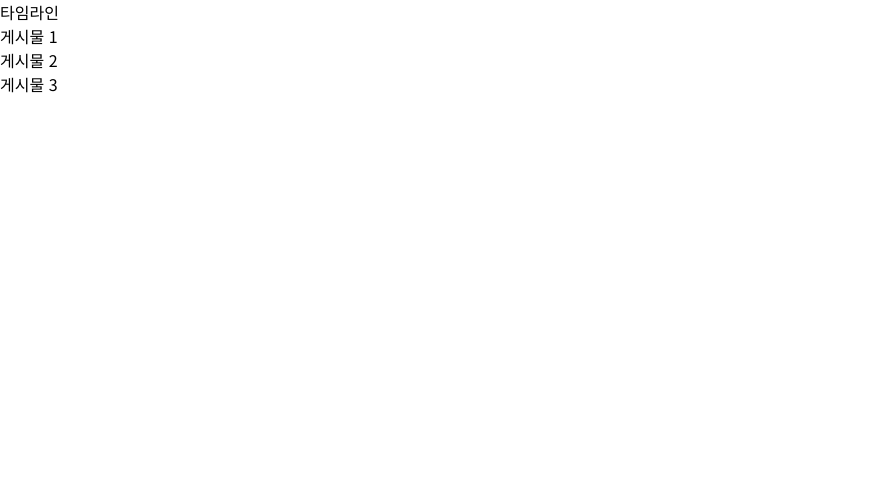
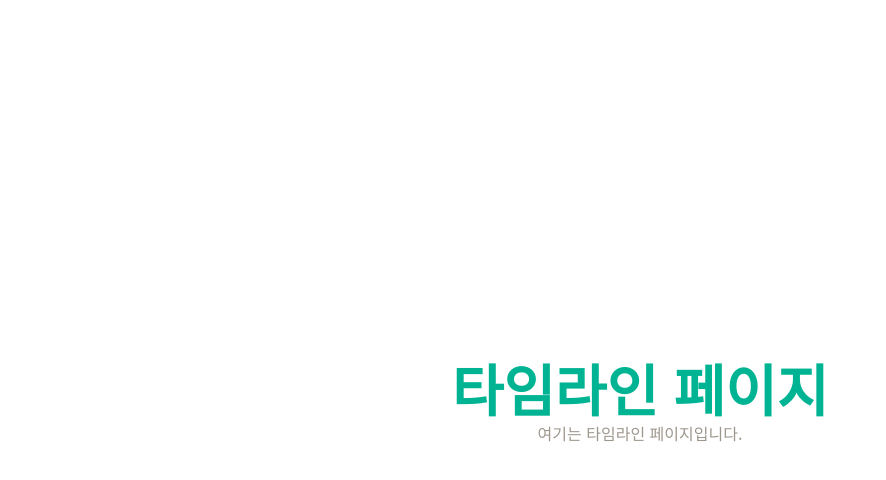
Before and after one commit to team-hearing/hearing-frontend, a Next.js app: page /timeline in a window 1280 px wide. Shown: the top 480 px of the page, without its empty margins (0-886 px from the left). Built offline with nearby package versions, Linux system fonts and the light colour scheme.

Commit message:
feat: 타임라인 페이지 전환 효과 적용

```diff
--- a/src/app/page.tsx
+++ b/src/app/page.tsx
@@ -1,6 +1,7 @@
 "use client";
 import { useState, useEffect } from "react";
-import { motion } from "framer-motion";
+import { useRouter } from "next/navigation";
+import { motion, AnimatePresence } from "framer-motion";
 
 export default function HomePage() {
   const [showCursor, setShowCursor] = useState(true);
@@ -8,6 +9,7 @@ export default function HomePage() {
   const [showHearing, setShowHearing] = useState(false);
   const [typingComplete, setTypingComplete] = useState(false);
   const fullText = "히링(HEARING)";
+  const router = useRouter();
 
   useEffect(() => {
     // 커서 깜빡임
@@ -37,49 +39,62 @@ export default function HomePage() {
       } else {
         clearInterval(typingInterval);
         setTypingComplete(true);
+
+        // 타이핑 완료 후
+        setTimeout(() => {
+          router.push("/timeline");
+        }, 2000);
       }
     }, 150);
 
     return () => clearInterval(typingInterval);
-  }, [showHearing]);
+  }, [showHearing, router]);
 
   return (
-    <div className="flex flex-col items-center justify-center w-full h-screen gap-6">
-      {/* '역사를 듣다.' 텍스트 */}
-      <motion.h1
-        className="font-kr text-h1 sm:text-h2 md:text-h1 lg:text-display font-bold text-black tracking-tight"
-        initial={{ opacity: 0, y: 20 }}
-        animate={{ opacity: 1, y: 0 }}
-        transition={{ duration: 0.8 }}
-      >
-        역사를 듣다.
-      </motion.h1>
+    <motion.div
+      className="flex flex-col items-center justify-center w-full h-screen gap-6 bg-white"
+      initial={{ opacity: 1 }}
+      animate={{ opacity: 1 }}
+      exit={{ opacity: 0 }} // 페이드 아웃 효과 추가
+      transition={{ duration: 1 }} // 자연스러운 페이드 아웃
+    >
+      <AnimatePresence>
+        <motion.h1
+          className="font-kr text-h1 font-bold text-black tracking-tight"
+          initial={{ opacity: 1 }}
+          animate={{ opacity: 1 }}
+          exit={{ opacity: 0 }} // 페이드 아웃 효과
+          transition={{ duration: 1 }}
+        >
+          역사를 듣다.
+        </motion.h1>
+      </AnimatePresence>
 
       {/* '히링(HEARING)' 타이핑 영역 */}
-      <div className="relative mt-6 sm:mt-8 md:mt-10 lg:mt-12 w-full max-w-xs md:max-w-md lg:max-w-lg mx-auto text-center">
-
+      <div className="relative mt-6 w-full max-w-xs mx-auto text-center">
         {/* (히링 타이핑 전) 커서 깜빡임 */}
         {!showHearing && showCursor && (
-          <div className="absolute left-1/2 transform -translate-x-1/2 -top-5 h-6 sm:h-8 md:h-10 lg:h-12 w-1 bg-gray-dark animate-blink"></div>
+          <div className="absolute left-1/2 transform -translate-x-1/2 -top-5 h-10 w-1 bg-gray-dark animate-blink"></div>
         )}
 
         {/* (히링 타이핑 시작 후) 위쪽에 텍스트 타이핑 및 커서 */}
         {showHearing && (
           <motion.div
-            className="absolute left-1/2 transform -translate-x-1/2 -top-8 sm:-top-10 md:-top-12 text-h3 sm:text-h2 md:text-h1 lg:text-display font-medium text-primary whitespace-nowrap"
+            className="absolute left-1/2 transform -translate-x-1/2 -top-10 text-h2 font-medium text-primary whitespace-nowrap"
             initial={{ opacity: 0 }}
             animate={{ opacity: 1 }}
+            exit={{ opacity: 0 }}
             transition={{ duration: 0.5 }}
           >
             <span className="flex items-center justify-center">
               {typedText}
               {!typingComplete && showCursor && (
-                <span className="inline-block w-1 h-4 sm:h-6 md:h-8 lg:h-10 bg-primary ml-1 animate-blink"></span>
+                <span className="inline-block w-1 h-8 bg-primary ml-1 animate-blink"></span>
               )}
             </span>
           </motion.div>
         )}
       </div>
-    </div>
+    </motion.div>
   );
 }
--- a/src/app/timeline/page.tsx
+++ b/src/app/timeline/page.tsx
@@ -1,23 +1,16 @@
-import Link from "next/link";
+"use client";
+import { motion } from "framer-motion";
 
 export default function TimelinePage() {
-  // 예시 데이터 (실제로는 API나 데이터베이스에서 가져올 수 있음)
-  const postsById = {
-    1: { id: 1, title: "게시물 1" },
-    2: { id: 2, title: "게시물 2" },
-    3: { id: 3, title: "게시물 3" },
-  };
-
   return (
-    <div>
-      <h1>타임라인</h1>
-      <ul>
-        {Object.values(postsById).map((post) => (
-          <li key={post.id}>
-            <Link href={`/timeline/${post.id}`}>{post.title}</Link>
-          </li>
-        ))}
-      </ul>
-    </div>
+    <motion.div
+      className="flex flex-col items-center justify-center w-full h-screen bg-white"
+      initial={{ opacity: 0 }}       // 시작시 투명
+      animate={{ opacity: 1 }}       // 페이드 인 애니메이션
+      transition={{ duration: 1 }}   // 자연스러운 전환
+    >
+      <h1 className="font-kr text-h1 font-bold text-primary">타임라인 페이지</h1>
+      <p className="text-body text-gray-medium">여기는 타임라인 페이지입니다.</p>
+    </motion.div>
   );
 }
```
